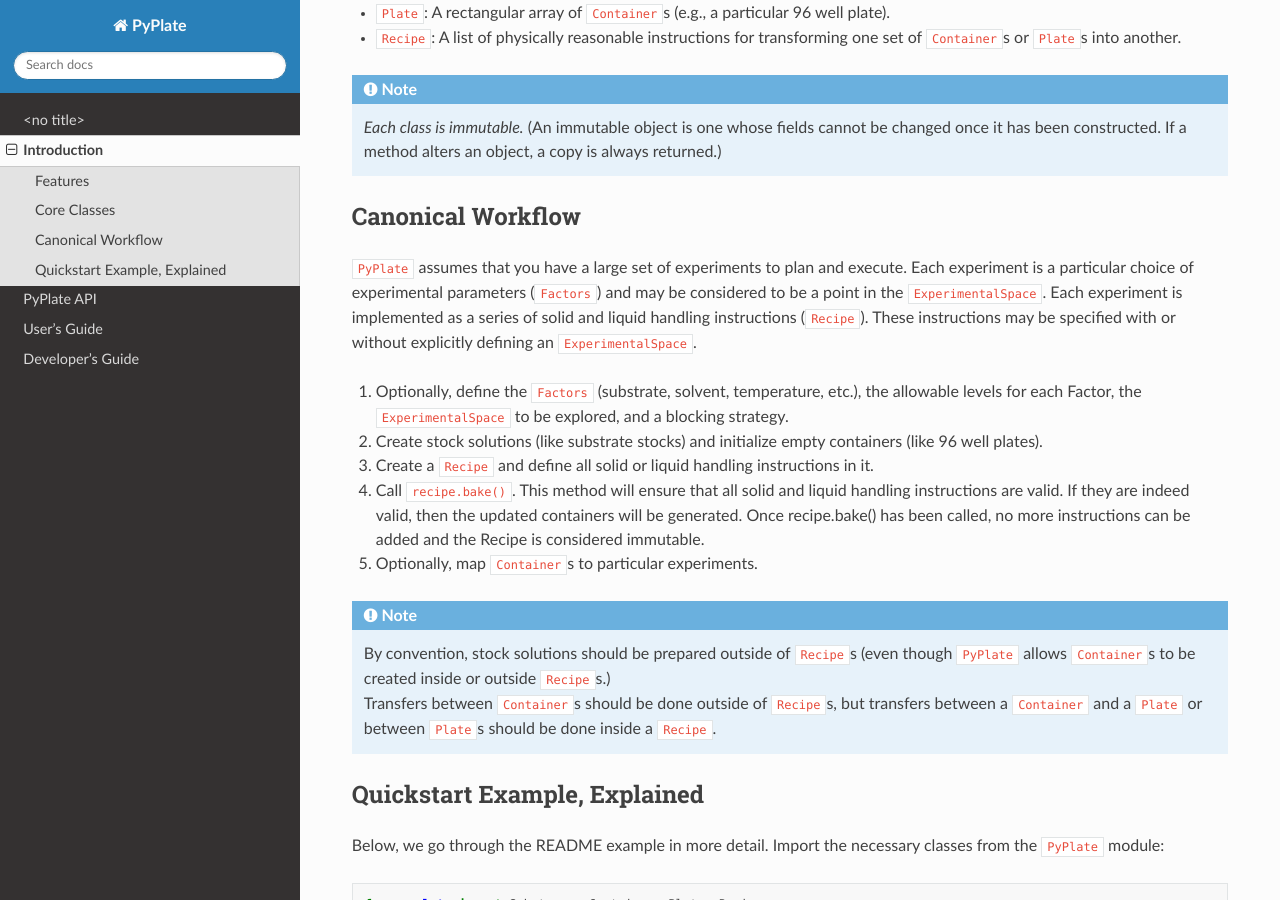
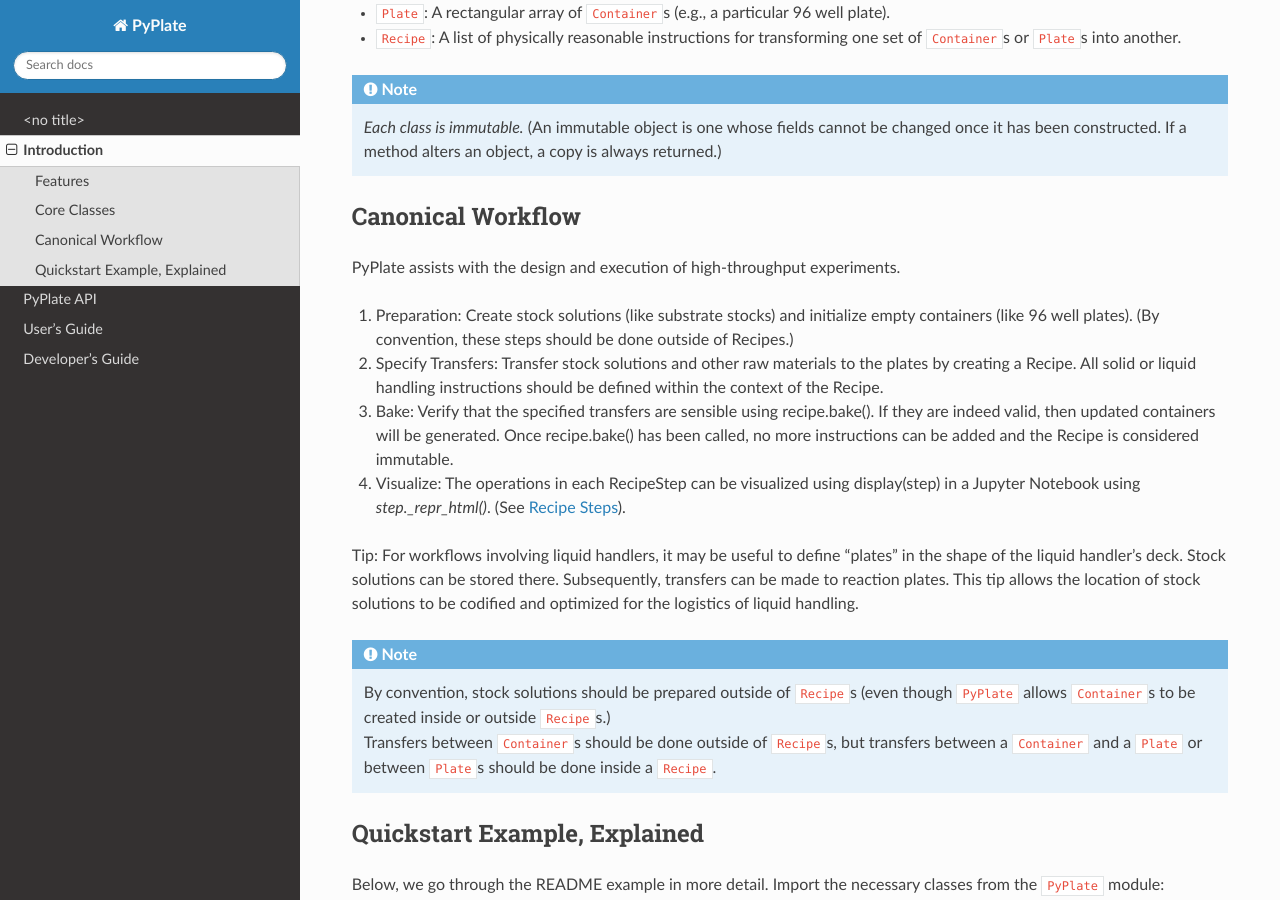
Before and after one commit to ekwan/PyPlate, a Sphinx documentation site: the page built from docs/source/introduction.rst, in a window 1280 px wide and 900 px high, scrolled down 833 px. Built offline with Sphinx 7.4.7 and the Read the Docs theme 2.0.0, drawn with Linux system fonts in a browser that asks for light colours.

Commit message:
Update workflow in introduction.rst

```diff
--- a/docs/source/introduction.rst
+++ b/docs/source/introduction.rst
@@ -40,17 +40,14 @@ Core Classes
 
 Canonical Workflow
 """"""""""""""""""
-``PyPlate`` assumes that you have a large set of experiments to plan and execute. Each experiment is a particular choice of experimental parameters (``Factors``) and may be considered to be a point in the ``ExperimentalSpace``. Each experiment is implemented as a series of solid and liquid handling instructions (``Recipe``). These instructions may be specified with or without explicitly defining an ``ExperimentalSpace``.
+PyPlate assists with the design and execution of high-throughput experiments.
 
-1. Optionally, define the ``Factors`` (substrate, solvent, temperature, etc.), the allowable levels for each Factor, the ``ExperimentalSpace`` to be explored, and a blocking strategy.
+1. Preparation: Create stock solutions (like substrate stocks) and initialize empty containers (like 96 well plates).  (By convention, these steps should be done outside of Recipes.)
+2. Specify Transfers: Transfer stock solutions and other raw materials to the plates by creating a Recipe.  All solid or liquid handling instructions should be defined within the context of the Recipe.
+3. Bake: Verify that the specified transfers are sensible using recipe.bake(). If they are indeed valid, then updated containers will be generated. Once recipe.bake() has been called, no more instructions can be added and the Recipe is considered immutable.
+4. Visualize: The operations in each RecipeStep can be visualized using display(step) in a Jupyter Notebook using `step._repr_html()`.  (See :ref:`recipe_steps_visualizations`).
 
-2. Create stock solutions (like substrate stocks) and initialize empty containers (like 96 well plates).
-
-3. Create a ``Recipe`` and define all solid or liquid handling instructions in it.
-
-4. Call ``recipe.bake()``.  This method will ensure that all solid and liquid handling instructions are valid. If they are indeed valid, then the updated containers will be generated. Once recipe.bake() has been called, no more instructions can be added and the Recipe is considered immutable.
-
-5. Optionally, map ``Container``\ s to particular experiments.
+Tip: For workflows involving liquid handlers, it may be useful to define "plates" in the shape of the liquid handler's deck.  Stock solutions can be stored there.  Subsequently, transfers can be made to reaction plates.  This tip allows the location of stock solutions to be codified and optimized for the logistics of liquid handling.
 
 .. note:: By convention, stock solutions should be prepared outside of ``Recipe``\ s (even though ``PyPlate`` allows ``Container``\ s to be created inside or outside ``Recipe``\ s.) |br|
           Transfers between ``Container``\ s should be done outside of ``Recipe``\ s, but transfers between a ``Container`` and a ``Plate`` or between ``Plate``\ s should be done inside a ``Recipe``.
--- a/docs/source/users_guide/visualizations.rst
+++ b/docs/source/users_guide/visualizations.rst
@@ -120,6 +120,8 @@ If we want to visualize what happened to a plate during part or all of a recipe,
 .. image:: /images/recipe_visualization.png
 
 
+.. _recipe_steps_visualizations:
+
 Recipe Steps
 ------------
 
```
Also changed, not shown: 1 other file.
